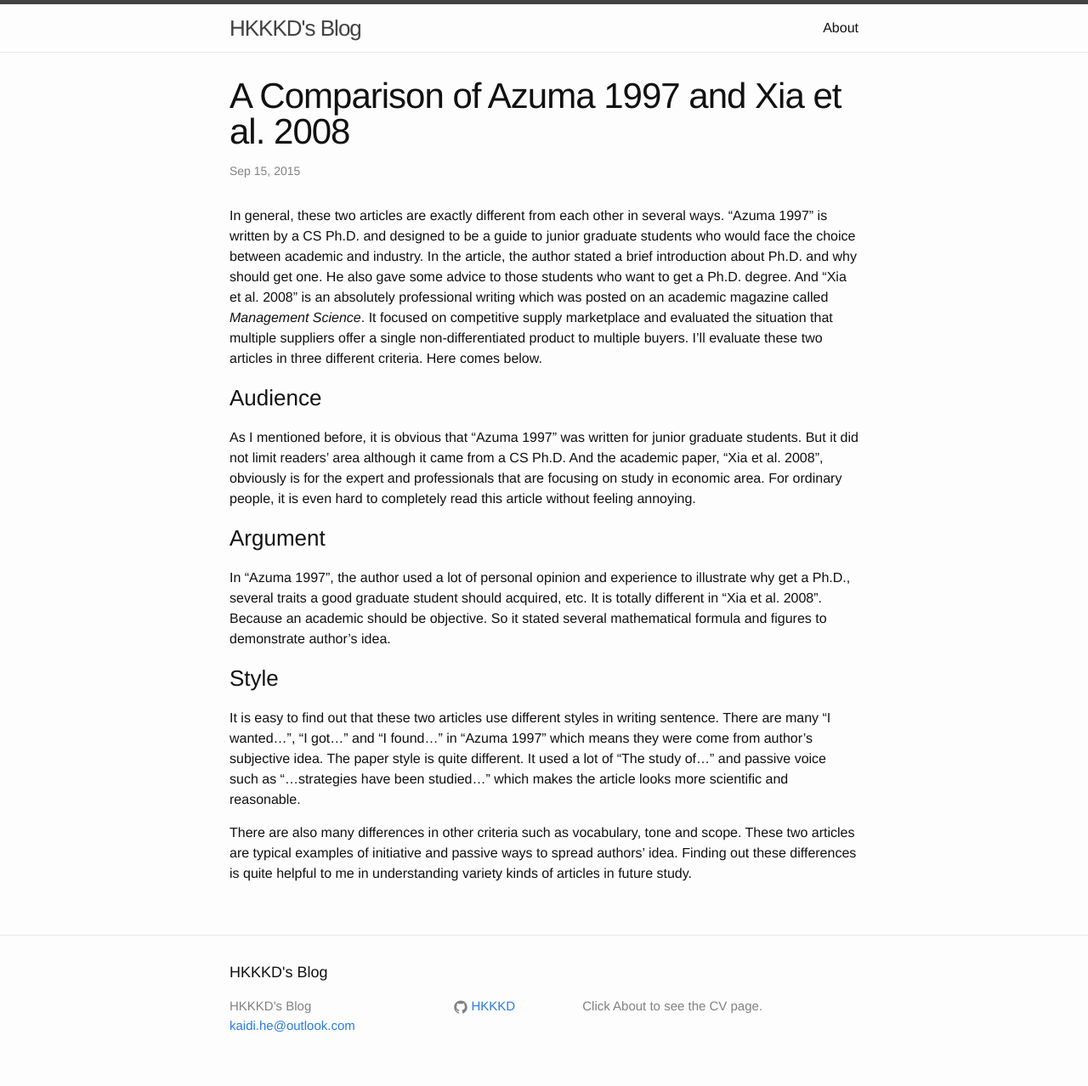
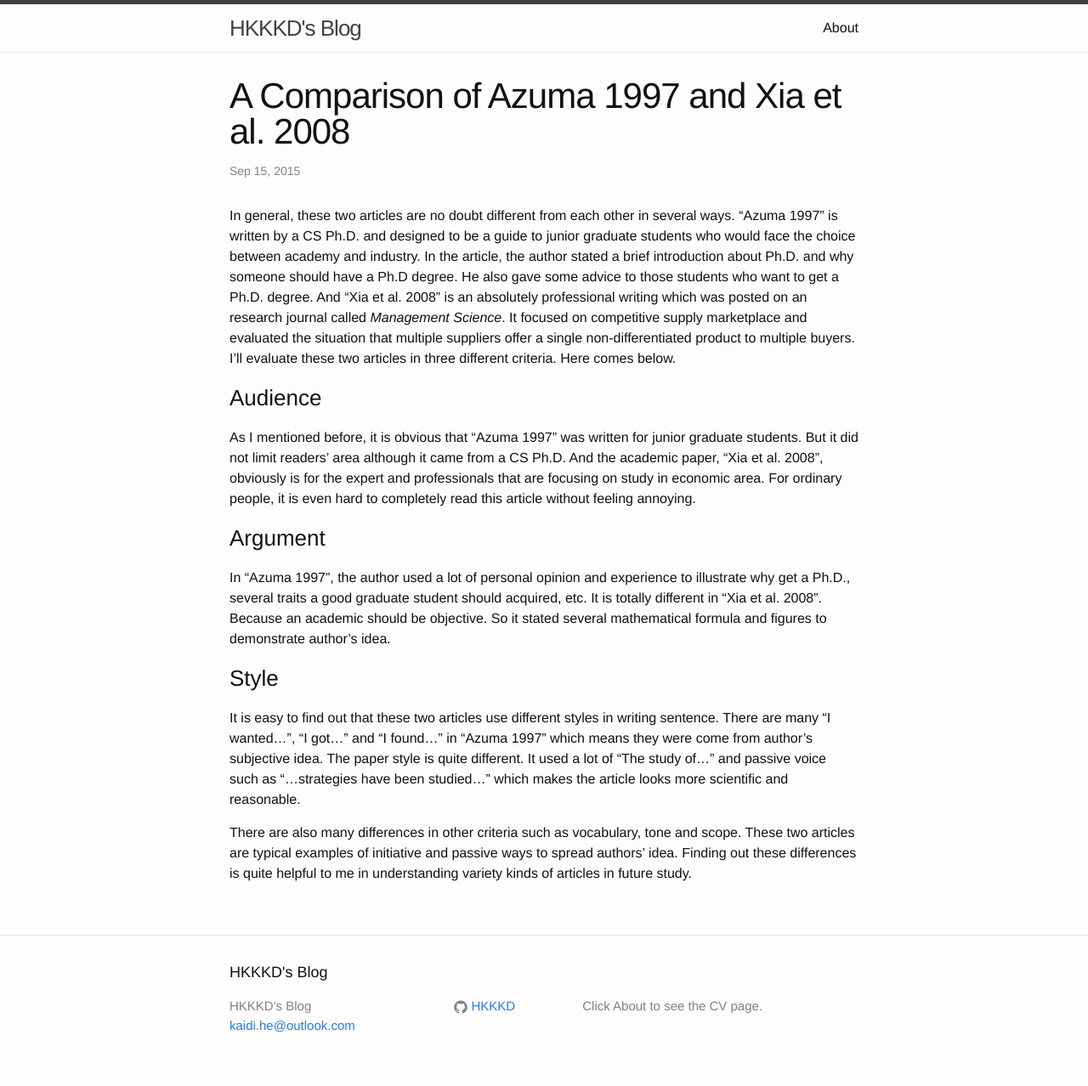
Before and after one commit to HKKKD/hkkkd.github.io, a Jekyll site: the page built from _posts/2015-09-15-comparison.md, in a window 1280 px wide. Shown: the whole page at 85% size. Built offline with Jekyll 4.4.1, drawn with Linux system fonts in a browser that asks for light colours; Markdown is read by kramdown in place of the engine named in the settings; comment, search, counter and statistics services are not loaded.

Commit message:
Update 2015-09-15-comparison.md

```diff
--- a/_posts/2015-09-15-comparison.md
+++ b/_posts/2015-09-15-comparison.md
@@ -5,7 +5,7 @@ date:   2015-09-15
 comments:   true
 ---
 
-In general, these two articles are exactly different from each other in several ways.  "Azuma 1997" is written by a CS Ph.D. and designed to be a guide to junior graduate students who would face the choice between academic and industry. In the article, the author stated a brief introduction about Ph.D. and why should get one. He also gave some advice to those students who want to get a Ph.D. degree. And "Xia et al. 2008" is an absolutely professional writing which was posted on an academic magazine called _Management Science_. It focused on competitive supply marketplace and evaluated the situation that multiple suppliers offer a single non-differentiated product to multiple buyers. I’ll evaluate these two articles in three different criteria. Here comes below.
+In general, these two articles are no doubt different from each other in several ways.  "Azuma 1997" is written by a CS Ph.D. and designed to be a guide to junior graduate students who would face the choice between academy and industry. In the article, the author stated a brief introduction about Ph.D. and why someone should have a Ph.D degree. He also gave some advice to those students who want to get a Ph.D. degree. And "Xia et al. 2008" is an absolutely professional writing which was posted on an research journal called _Management Science_. It focused on competitive supply marketplace and evaluated the situation that multiple suppliers offer a single non-differentiated product to multiple buyers. I’ll evaluate these two articles in three different criteria. Here comes below.
 
 ###Audience
 
```
